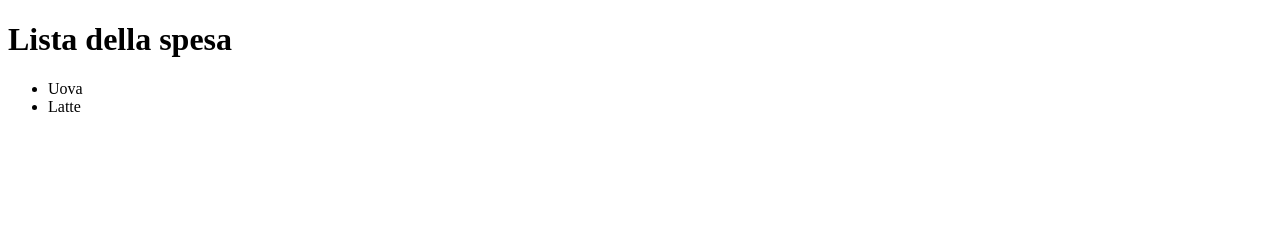
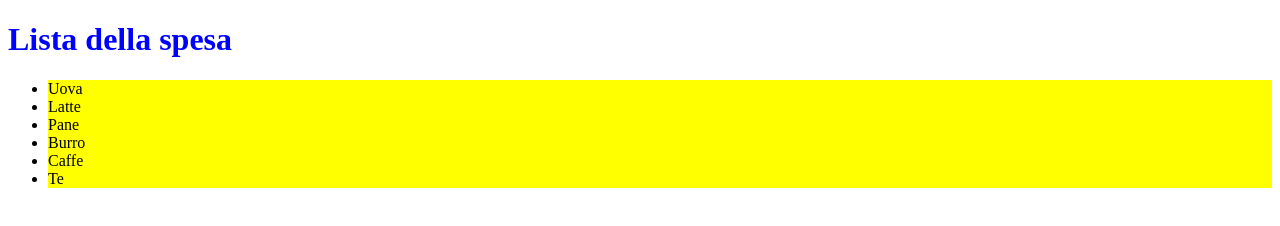
Before and after one commit to JustSamu98/D2-GIT, a plain HTML site: page index.html in a window 1280 px wide. Drawn offline with Linux system fonts and the light colour scheme.

Commit message:
Impostazione stile

```diff
--- a/index.html
+++ b/index.html
@@ -13,10 +13,23 @@
   </head>
 
   <body>
+    <style>
+        h1{
+            color: blue;
+        }
+        li{
+            background-color: yellow;
+        }
+    </style>
+
     <h1>Lista della spesa</h1>
     <ul>
         <li>Uova</li>
         <li>Latte</li>
+        <li>Pane</li>
+        <li>Burro</li>
+        <li>Caffe</li>
+        <li>Te</li>
     </ul>
   </body>
 </html>
```
